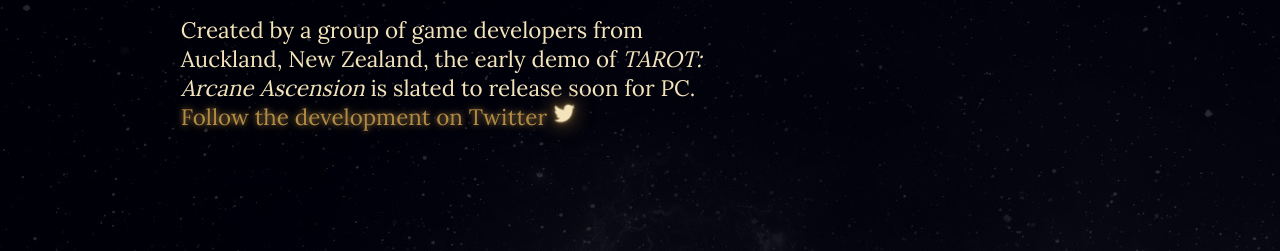
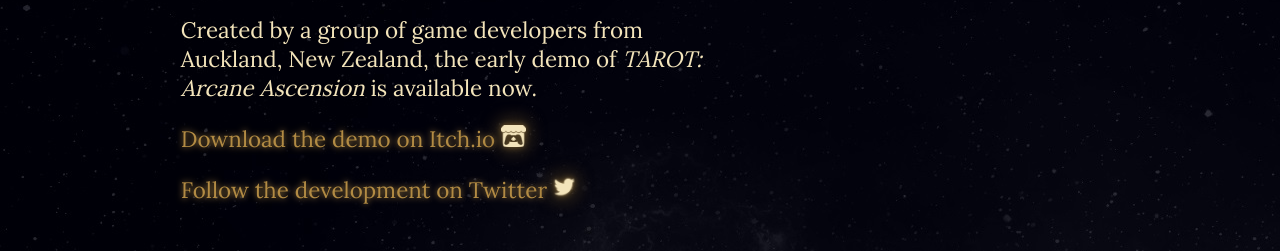
Before and after one commit to Big-Wheel-Games/big-wheel-games.github.io, a plain HTML site: page index.html in a window 1280 px wide. Shown: the part 1086-1337 px from the top of the page. Drawn offline with nearby package versions, Linux system fonts and the light colour scheme; grey boxes are pictures that could not be loaded.

Commit message:
Add itch link

```diff
--- a/index.html
+++ b/index.html
@@ -16,7 +16,9 @@
     <div id="intro">
         <div id="intro-text" class="scrollin">
             <p><b><i>TAROT: Arcane Ascension</i></b> is a dark fantasy roguelike produced by <b>Big Wheel Games</b>. Set in a fairy tale world, you play as an executed witch returned from the grave, who must salvage her former magical strength by reclaiming her tarot cards from the powerful figures who stole them from her.</p>
-            <p>Created by a group of game developers from Auckland, New Zealand, the early demo of <i>TAROT: Arcane Ascension</i> is slated to release soon for PC. <a href="https://www.twitter.com/bigwheeltarot">Follow the development on Twitter <img src="icon_twitter.png" style="height:1em;"></a></p>
+            <p>Created by a group of game developers from Auckland, New Zealand, the early demo of <i>TAROT: Arcane Ascension</i> is available now.</p>
+            <p><a href="https://big-wheel-games.itch.io/tarot">Download the demo on Itch.io <img src="itchio-textless-white.png" style="height:1em";></a></p>
+            <p><a href="https://www.twitter.com/bigwheeltarot">Follow the development on Twitter <img src="icon_twitter.png" style="height:1em;"></a></p>
         </div>
         <div id="intro-vid">
             <iframe src="https://www.youtube.com/embed/1ouDMGMvD_Q" allow="autoplay"></iframe>
```
Also changed, not shown: itchio-textless-white.png (added).
